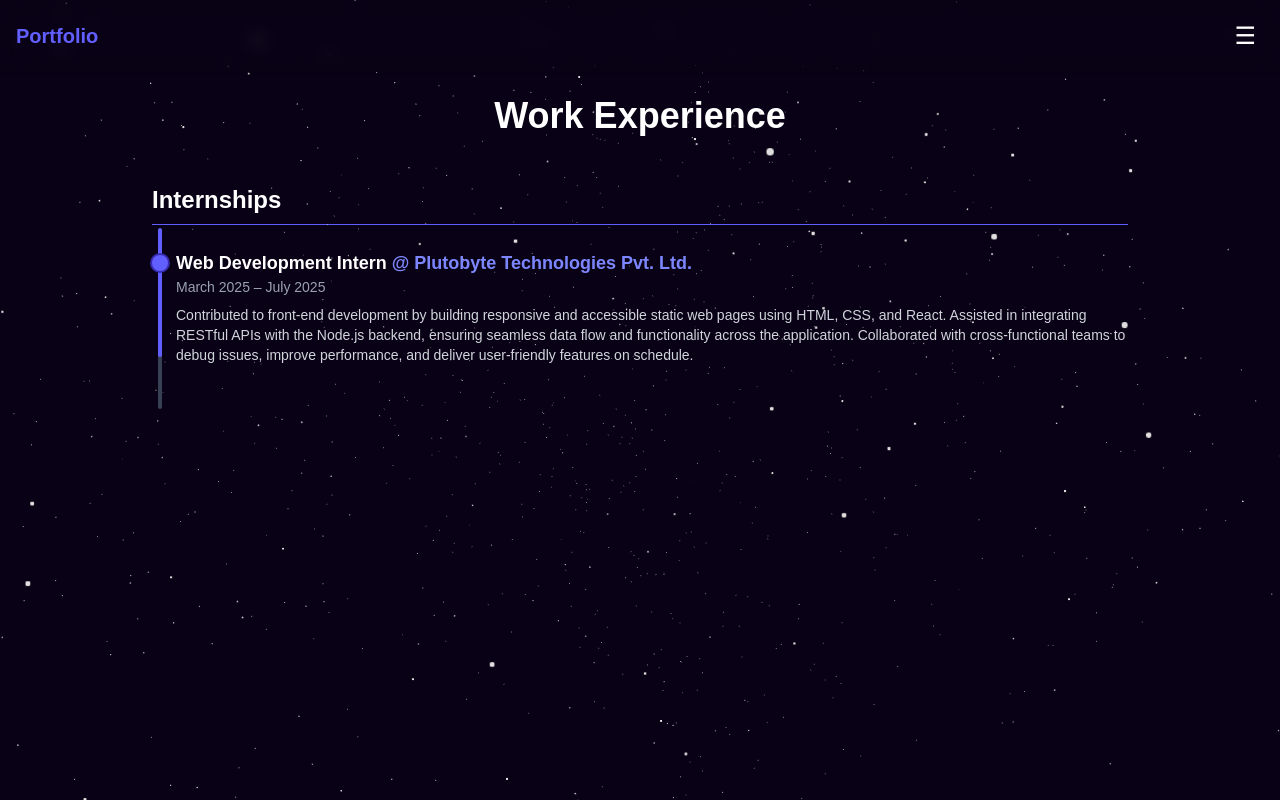
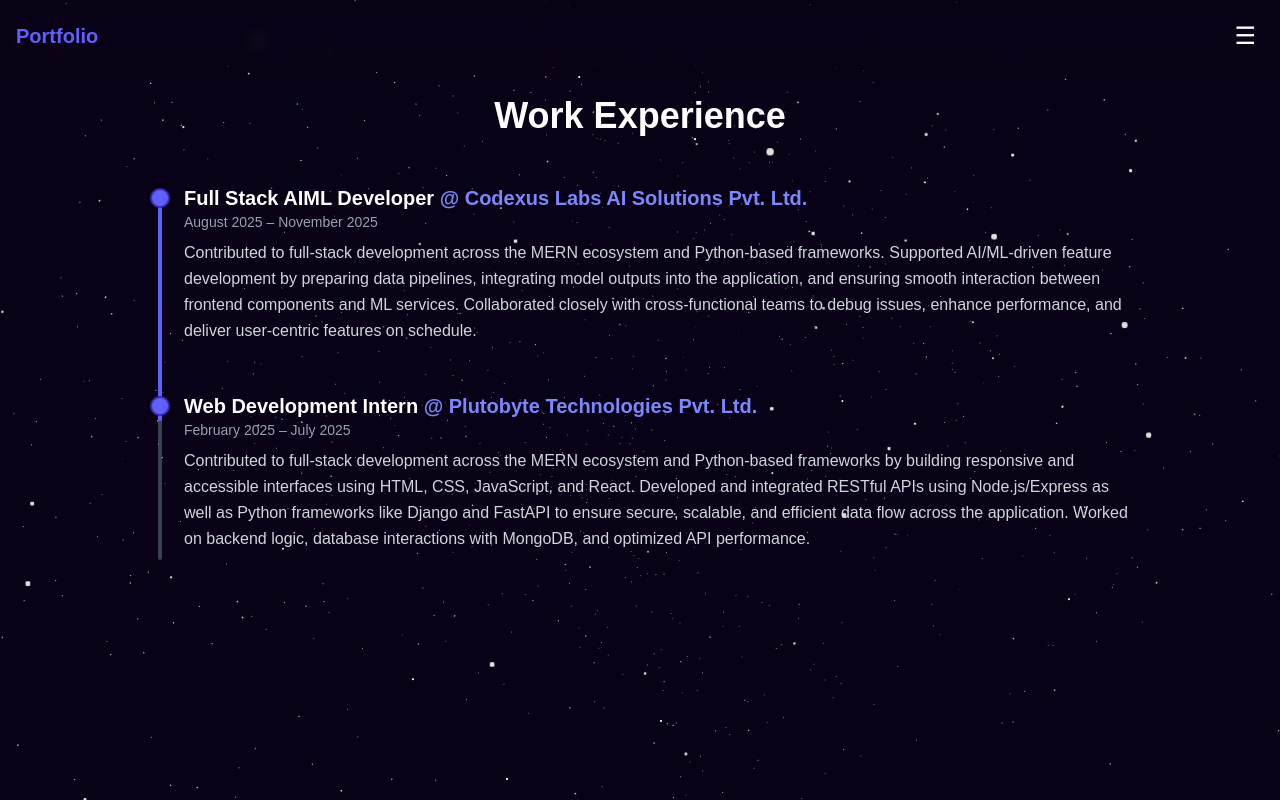
Before and after one commit to kandol007/portfolio, a Next.js app: page /work in a window 1280 px wide. Shown: the top 800 px of the page. Built offline with nearby package versions, Linux system fonts and the light colour scheme.

Commit message:
Work experience updates

```diff
--- a/src/app/work/page.tsx
+++ b/src/app/work/page.tsx
@@ -5,28 +5,25 @@
 import dynamic from "next/dynamic";
 const StarBackground = dynamic(() => import("@/components/StarBackground"), { ssr: false });
 
-const internships = [
+const experiences = [
+  {
+    role: "Full Stack AIML Developer",
+    company: "Codexus Labs AI Solutions Pvt. Ltd.",
+    duration: "August 2025 – November 2025",
+    description: "Contributed to full-stack development across the MERN ecosystem and Python-based frameworks. Supported AI/ML-driven feature development by preparing data pipelines, integrating model outputs into the application, and ensuring smooth interaction between frontend components and ML services. Collaborated closely with cross-functional teams to debug issues, enhance performance, and deliver user-centric features on schedule.",
+  },
   {
     role: "Web Development Intern",
     company: "Plutobyte Technologies Pvt. Ltd.",
-    duration: "March 2025 – July 2025",
-    description: "Contributed to front-end development by building responsive and accessible static web pages using HTML, CSS, and React. Assisted in integrating RESTful APIs with the Node.js backend, ensuring seamless data flow and functionality across the application. Collaborated with cross-functional teams to debug issues, improve performance, and deliver user-friendly features on schedule.",
+    duration: "February 2025 – July 2025",
+    description: "Contributed to full-stack development across the MERN ecosystem and Python-based frameworks by building responsive and accessible interfaces using HTML, CSS, JavaScript, and React. Developed and integrated RESTful APIs using Node.js/Express as well as Python frameworks like Django and FastAPI to ensure secure, scalable, and efficient data flow across the application. Worked on backend logic, database interactions with MongoDB, and optimized API performance.",
   },
 ];
 
-{/*const workExperience = [
-  {
-    role: "Software Developer",
-    company: "NextGen Labs",
-    duration: "May 2023 – Present",
-    description: "Working on scalable full-stack applications with Next.js, TypeScript, and MongoDB. Leading UI/UX improvements.",
-  },
-];*/}
-
 export default function ExperiencePage() {
-  const internshipRef = useRef(null);
+  const containerRef = useRef(null);
   const { scrollYProgress } = useScroll({
-    target: internshipRef,
+    target: containerRef,
     offset: ["start end", "end start"],
   });
 
@@ -38,29 +35,24 @@
       <div className="flex-grow py-24 px-6 max-w-5xl mx-auto w-full">
         <h1 className="text-4xl font-bold text-center mb-12">Work Experience</h1>
 
-        {/* Internship Section */}
         <motion.div
-          ref={internshipRef}
+          ref={containerRef}
           initial={{ x: -100, opacity: 0 }}
           whileInView={{ x: 0, opacity: 1 }}
           viewport={{ once: true }}
           transition={{ duration: 0.6 }}
           className="mb-20 relative"
         >
-          <h2 className="text-2xl font-semibold mb-6 border-b border-indigo-500 pb-2">
-            Internships
-          </h2>
-
           {/* Scroll progress line */}
-          <div className="absolute left-1.5 top-11 w-1 h-full bg-gray-700 rounded-full z-0 overflow-hidden mb-6">
+          <div className="absolute left-1.5 top-2 w-1 h-full bg-gray-700 rounded-full z-0 overflow-hidden mb-6">
             <motion.div
               style={{ height: progressHeight }}
               className="w-full bg-indigo-500 rounded-full origin-top"
             />
           </div>
 
-          <div className="space-y-10 pl-6 relative z-10">
-            {internships.map((intern, index) => (
+          <div className="space-y-12 pl-8 relative z-10">
+            {experiences.map((exp, index) => (
               <motion.div
                 key={index}
                 initial={{ opacity: 0, y: 30 }}
@@ -70,51 +62,17 @@
                 className="relative"
               >
                 {/* Timeline Dot */}
-                <div className="absolute -left-6 top-1.5 w-4 h-4 rounded-full bg-indigo-500 ring-2 ring-indigo-800 shadow" />
-                <h3 className="text-lg font-semibold">
-                  {intern.role}{" "}
-                  <span className="text-indigo-400">@ {intern.company}</span>
+                <div className="absolute -left-8 top-1.5 w-4 h-4 rounded-full bg-indigo-500 ring-2 ring-indigo-800 shadow" />
+                <h3 className="text-xl font-semibold">
+                  {exp.role}{" "}
+                  <span className="text-indigo-400">@ {exp.company}</span>
                 </h3>
-                <p className="text-sm text-gray-400">{intern.duration}</p>
-                <p className="mt-2 text-gray-300 text-sm">{intern.description}</p>
+                <p className="text-sm text-gray-400 mb-2">{exp.duration}</p>
+                <p className="text-gray-300 text-base leading-relaxed">{exp.description}</p>
               </motion.div>
             ))}
           </div>
         </motion.div>
-
-        {/* Work Section */}
-        {/*<motion.div
-        initial={{ scale: 0.95, opacity: 0 }}
-        whileInView={{ scale: 1, opacity: 1 }}
-        viewport={{ once: true }}
-        transition={{ duration: 0.6 }}
-      >
-        <h2 className="text-2xl font-semibold mb-6 border-b border-indigo-500 pb-2">
-          Full-time
-        </h2>
-        <div className="grid gap-6">
-          {workExperience.map((work, index) => {
-            const [ref, inView] = useInView({ triggerOnce: true, threshold: 0.15 });
-            return (
-              <motion.div
-                key={index}
-                ref={ref}
-                initial={{ opacity: 0, y: 40 }}
-                animate={inView ? { opacity: 1, y: 0 } : {}}
-                transition={{ duration: 0.5, delay: index * 0.1 }}
-                className="bg-gray-800 p-6 rounded-lg border border-indigo-700 shadow hover:shadow-indigo-600/20 transition-shadow"
-              >
-                <h3 className="text-lg font-semibold">
-                  {work.role}{" "}
-                  <span className="text-indigo-400">@ {work.company}</span>
-                </h3>
-                <p className="text-sm text-gray-400">{work.duration}</p>
-                <p className="mt-2 text-gray-300 text-sm">{work.description}</p>
-              </motion.div>
-            );
-          })}
-        </div>
-      </motion.div>*/}
       </div>
     </div>
   );
```
